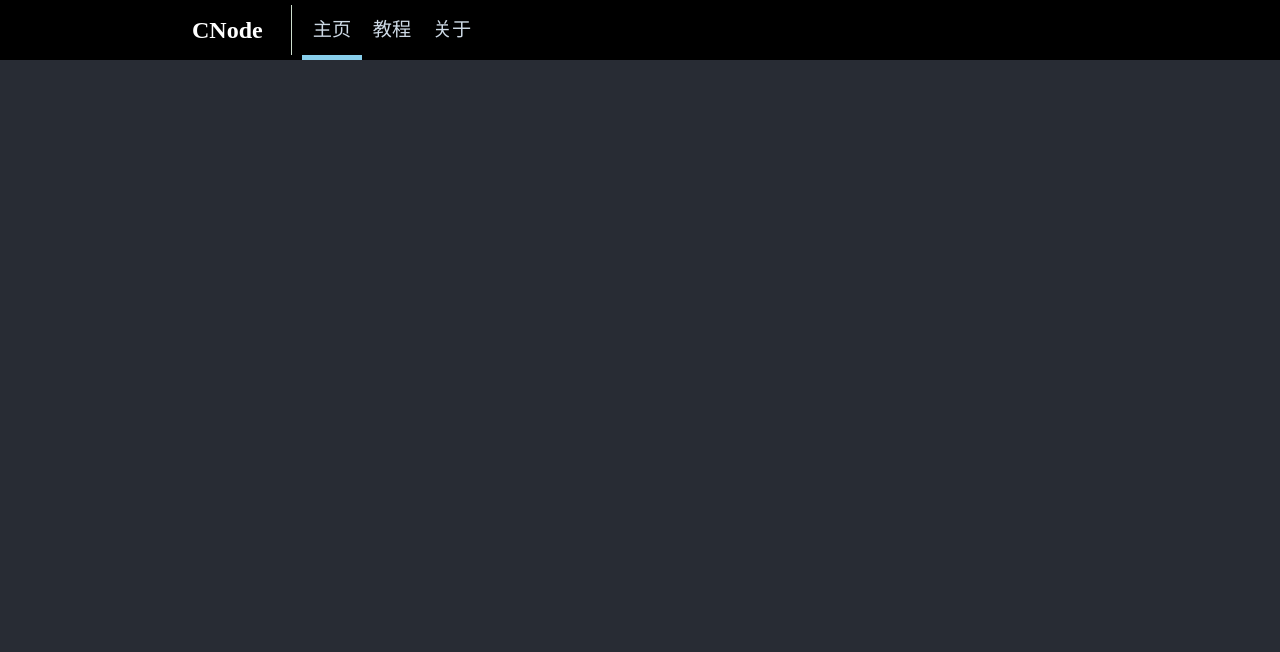
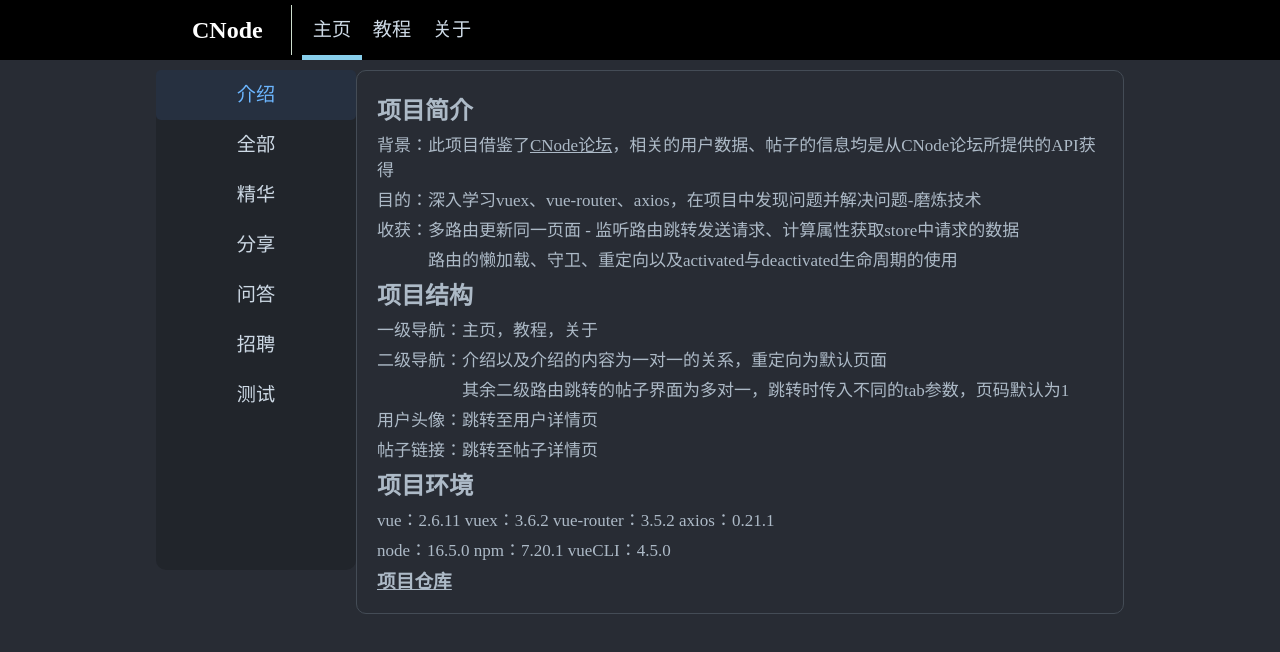
Before and after one commit to Brad-Dui/cnode, a Vue app: page /#/home/introduce in a window 1280 px wide. Shown: the top 652 px of the page. Built offline with nearby package versions, Linux system fonts and the light colour scheme.

Commit message:
路由重定向，添加介绍

```diff
--- a/src/components/Nav.vue
+++ b/src/components/Nav.vue
@@ -2,13 +2,22 @@
   <div class="header">
     <h2>CNode</h2>
     <div class="navItems">
-      <router-link class="navLink" active-class="navActive" to="/home"
+      <router-link
+        class="navLink"
+        active-class="navActive"
+        :to="{ name: 'home' }"
         >主页</router-link
       >
-      <router-link class="navLink" active-class="navActive" to="/tutorial"
+      <router-link
+        class="navLink"
+        active-class="navActive"
+        :to="{ name: 'tutorial' }"
         >教程</router-link
       >
-      <router-link class="navLink" active-class="navActive" to="/about"
+      <router-link
+        class="navLink"
+        active-class="navActive"
+        :to="{ name: 'about' }"
         >关于</router-link
       >
     </div>
--- a/src/pages/Home.vue
+++ b/src/pages/Home.vue
@@ -2,6 +2,14 @@
   <div class="home">
     <div class="leftNav">
       <ul>
+        <li>
+          <router-link
+            class="homeLink"
+            active-class="homeActive"
+            :to="{ name: 'introduce' }"
+            >介绍</router-link
+          >
+        </li>
         <li v-for="nav in leftNav" :key="nav.id">
           <router-link
             class="homeLink"
--- /dev/null
+++ b/src/pages/homepages/Introduce.vue
@@ -0,0 +1,55 @@
+<template>
+  <div class="introduce">
+    <h2>项目简介</h2>
+    <p>
+      背景：此项目借鉴了<a href="https://cnodejs.org/">CNode论坛</a
+      >，相关的用户数据、帖子的信息均是从CNode论坛所提供的API获得
+    </p>
+    <p>
+      目的：深入学习vuex、vue-router、axios，在项目中发现问题并解决问题-磨炼技术
+    </p>
+    <p>
+      收获：多路由更新同一页面 -
+      监听路由跳转发送请求、计算属性获取store中请求的数据
+    </p>
+    <p class="child">
+      路由的懒加载、守卫、重定向以及activated与deactivated生命周期的使用
+    </p>
+    <h2>项目结构</h2>
+    <p>一级导航：主页，教程，关于</p>
+    <p>二级导航：介绍以及介绍的内容为一对一的关系，重定向为默认页面</p>
+    <p style="text-indent: 85px">
+      其余二级路由跳转的帖子界面为多对一，跳转时传入不同的tab参数，页码默认为1
+    </p>
+    <p>用户头像：跳转至用户详情页</p>
+    <p>帖子链接：跳转至帖子详情页</p>
+    <h2>项目环境</h2>
+    <p>vue：2.6.11 vuex：3.6.2 vue-router：3.5.2 axios：0.21.1</p>
+    <p>node：16.5.0 npm：7.20.1 vueCLI：4.5.0</p>
+    <h3><a href="https://github.com/Brad-Dui/cnode">项目仓库</a></h3>
+  </div>
+</template>
+
+<script>
+export default {};
+</script>
+
+<style scoped>
+.introduce {
+  width: 100%;
+  color: #adbac7;
+  padding: 20px;
+  border: 1px solid #444c56;
+  border-radius: 10px;
+}
+.introduce p {
+  margin: 5px 0;
+  font-size: 17px;
+}
+.introduce .child {
+  text-indent: 51px;
+}
+a {
+  color: #adbac7;
+}
+</style>
--- a/src/router/index.js
+++ b/src/router/index.js
@@ -5,12 +5,13 @@ import aboutRouter from './modules/about'
 
 const router = new VueRouter({
     routes: [
+        { path: '/', redirect: '/home/introduce' },
         homeRouter,
         tutorialRouter,
         aboutRouter
     ]
 })
 router.afterEach(to => {
-    document.title = to.meta.title || "主页";
+    document.title = to.meta.title || "CNode";
 })
 export default router
--- a/src/router/modules/about.js
+++ b/src/router/modules/about.js
@@ -1,6 +1,7 @@
 import About from '../../pages/About'
 
 const aboutRouter = {
+    name: "about",
     path: '/about',
     component: About,
     meta: { title: "关于" }
--- a/src/router/modules/home.js
+++ b/src/router/modules/home.js
@@ -1,21 +1,43 @@
-import Home from '../../pages/Home'
-import All from '../../pages/homepages/All'
+//异步 加载组件
+// function lazyLoadView(AsyncView) {
+//     const AsyncTopic = () => ({
+//         component: AsyncView,
+//         loading: require("../../components/Loading.vue").default,
+//         error: require("../../components/Error.vue").default,
+//         delay: 200,
+//         timeout: 1000
+//     })
+//     return Promise.resolve({
+//         functional: true,
+//         render(h, { data, children }) {
+//             return h(AsyncTopic, data, children)
+//         },
+//     })
+// }
 
 const homeRouter = {
+    name: "home",
     path: '/home',
-    component: Home,
+    redirect: "/home/introduce",
+    component: () => import("../../pages/Home"),
     meta: { title: "主页" },
     children: [
+        { path: '/', redirect: 'introduce' },
         {
             name: "all",
             path: "topic",
-            component: All,
+            component: () => import("../../pages/homepages/All"),
             props(route) {
                 return {
                     tab: route.query.tab,
                 }
             }
         },
-    ]
+        {
+            name: "introduce",
+            path: "introduce",
+            component: () => import("../../pages/homepages/Introduce")
+        }
+    ],
 }
 export default homeRouter
--- a/src/router/modules/tutorial.js
+++ b/src/router/modules/tutorial.js
@@ -1,6 +1,7 @@
 import Tutorial from '../../pages/Tutorial'
 
 const tutorialRouter = {
+    name: "tutorial",
     path: '/tutorial',
     component: Tutorial,
     meta: { title: "教程" }
```
